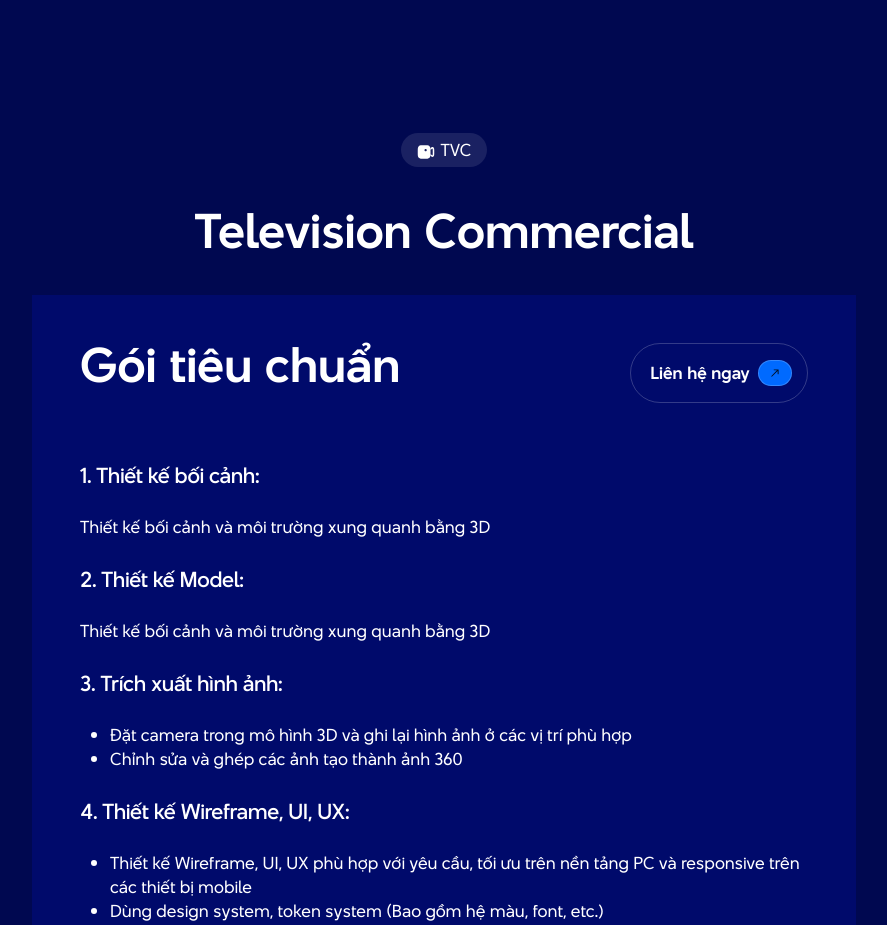
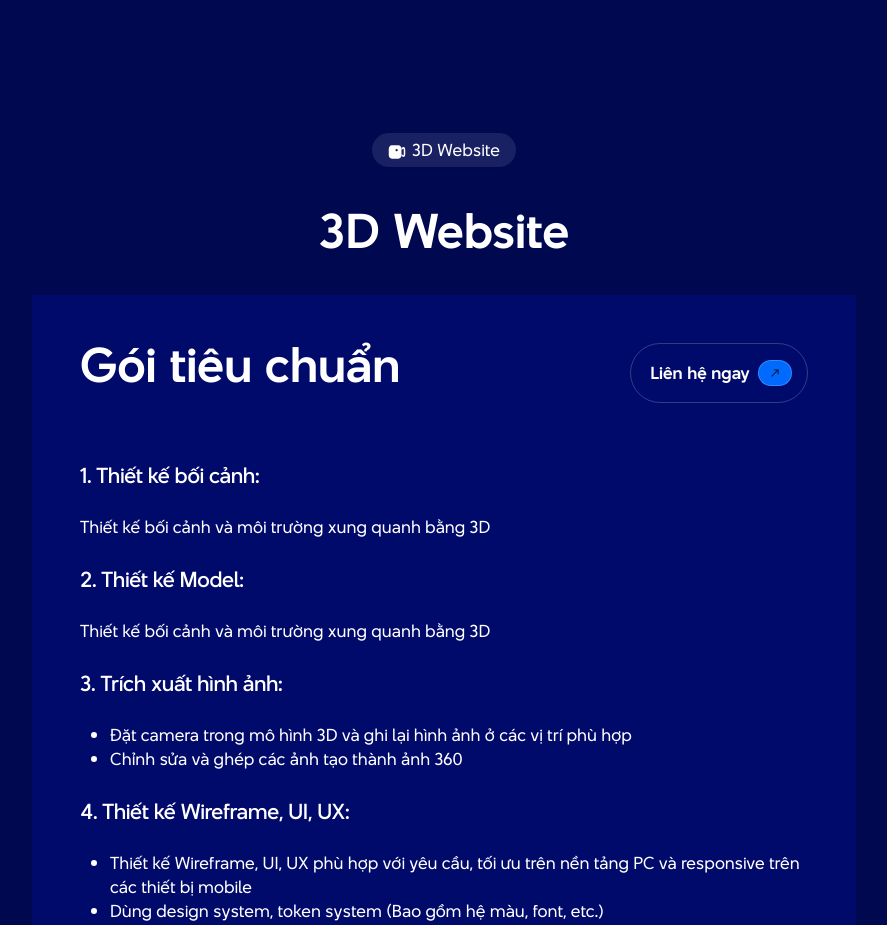
Before and after one commit to Quynh4/3dmotionlab, a React (Create React App) app: page /bao-gia in a window 1280 px wide. Shown: the part 3420-4345 px from the top of the page, without its empty margins (196-1083 px from the left). Built offline with nearby package versions, Linux system fonts and the light colour scheme.

Commit message:
update text "3D webite"

```diff
--- a/src/components/pricespage-cpn/Wesbsite3DPrices.jsx
+++ b/src/components/pricespage-cpn/Wesbsite3DPrices.jsx
@@ -9,9 +9,9 @@ const Wesbsite3DPrices = () => {
 						<CameraIcon />
 					</div>
 
-					<span>TVC</span>
+					<span>3D Website</span>
 				</div>
-				<h2>Television Commercial</h2>
+				<h2>3D Website</h2>
 			</div>
 			<div className="package-content">
 				<div className="package-content__header">
```
